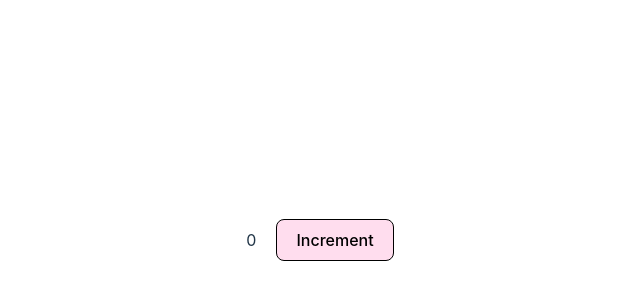
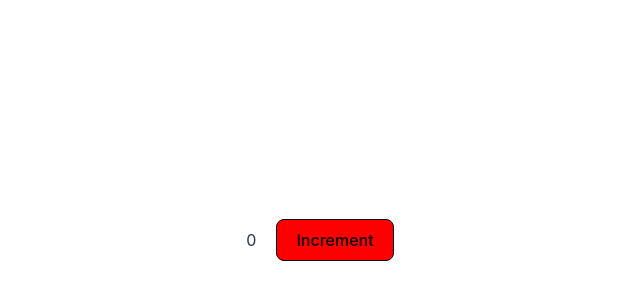
Before and after one commit to afonsecav88/test-react19, a React (Vite) app: page / in a window 1280 px wide. Shown: the part 160-460 px from the top of the page, without its empty margins (320-960 px from the left). Built offline with nearby package versions, Linux system fonts and the light colour scheme.

Commit message:
added isPending at state

```diff
--- a/src/components/UsageOfUseActionState.tsx
+++ b/src/components/UsageOfUseActionState.tsx
@@ -1,23 +1,27 @@
 import { useActionState } from 'react';
 
 async function increment(previousState: number) {
+  await new Promise((resolve) => {
+    setTimeout(resolve, 2000);
+  });
   return previousState + 1;
 }
 
 export const UsageOfUseActionState = () => {
   // Usage
   // Using information returned by a form action
-  const [state, formAction] = useActionState(increment, 0);
+  const [state, formAction, isPending] = useActionState(increment, 0);
   console.log('state', state);
   return (
     <form>
       {state}
       <button
         formAction={formAction}
+        disabled={isPending}
         style={{
+          background: isPending ? '#0DC143' : '#FF0000',
           marginLeft: '20px',
           border: 'solid 1px',
-          background: '#ffddee',
         }}>
         Increment
       </button>
```
